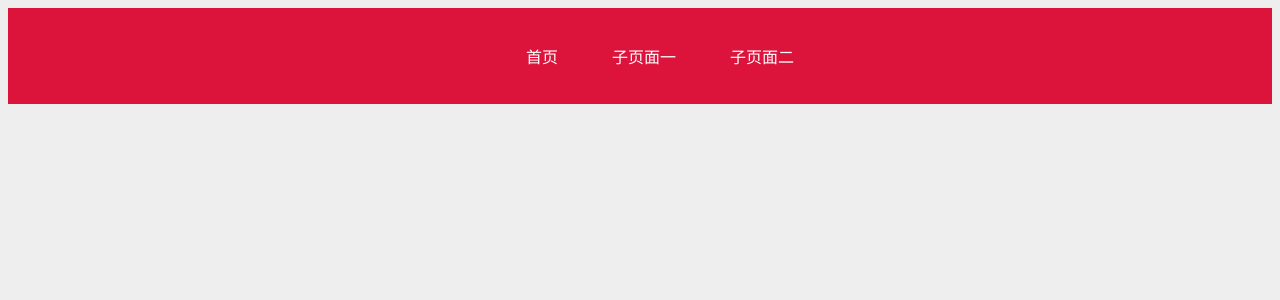
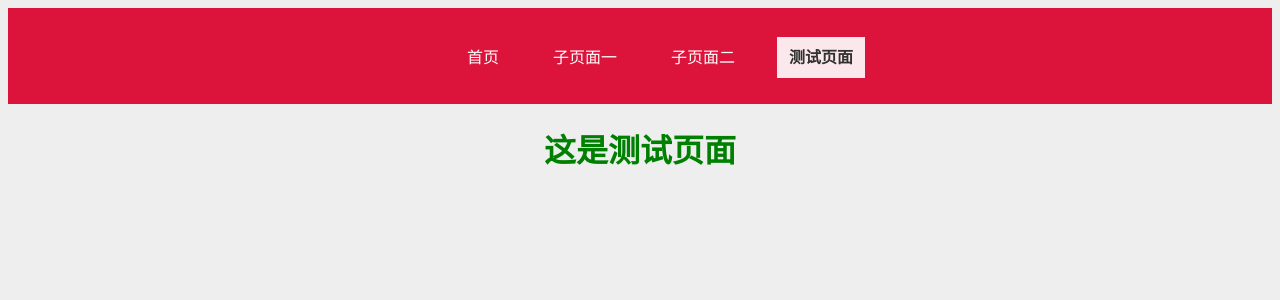
Before and after one commit to shaahy/nmis, a Vue app: page /test in a window 1280 px wide. Shown: the top 300 px of the page. Built offline with nearby package versions, Linux system fonts and the light colour scheme.

Commit message:
安装sass处理器及element组件

```diff
--- a/package.json
+++ b/package.json
@@ -10,6 +10,7 @@
     "build": "node build/build.js"
   },
   "dependencies": {
+    "element-ui": "^2.4.0",
     "vue": "^2.5.2"
   },
   "devDependencies": {
@@ -31,6 +32,7 @@
     "friendly-errors-webpack-plugin": "^1.6.1",
     "html-webpack-plugin": "^2.30.1",
     "node-notifier": "^5.1.2",
+    "node-sass": "^4.9.0",
     "optimize-css-assets-webpack-plugin": "^3.2.0",
     "ora": "^1.2.0",
     "portfinder": "^1.0.13",
@@ -38,6 +40,8 @@
     "postcss-loader": "^2.0.8",
     "postcss-url": "^7.2.1",
     "rimraf": "^2.6.0",
+    "sass-loader": "^7.0.3",
+    "sass-resources-loader": "^1.3.3",
     "semver": "^5.3.0",
     "shelljs": "^0.7.6",
     "uglifyjs-webpack-plugin": "^1.1.1",
--- a/src/App.vue
+++ b/src/App.vue
@@ -15,6 +15,5 @@ export default {
 }
 </script>
 
-<style>
-
+<style lang="scss">
 </style>
--- /dev/null
+++ b/src/assets/css/comm.scss
@@ -0,0 +1 @@
+$tmpColor:green;
--- a/src/components/AppHeader.vue
+++ b/src/components/AppHeader.vue
@@ -4,6 +4,7 @@
       <li><router-link to="/" exact>首页</router-link></li>
       <li><router-link to="/add-blog" exact>子页面一</router-link></li>
       <li><router-link to="/show-blog" exact>子页面二</router-link></li>
+      <li><router-link to="/test" exact>测试页面</router-link></li>
     </ul>
   </nav>
 </template>
--- /dev/null
+++ b/src/pages/Test.vue
@@ -0,0 +1,25 @@
+<template>
+  <h1>这是测试页面</h1>
+</template>
+
+<script>
+export default {
+  name: "test",
+  data() {
+    return {
+    }
+  },
+  methods: {
+
+  }
+};
+</script>
+
+<!-- Add "scoped" attribute to limit CSS to this component only -->
+<style lang="scss" scoped>
+@import '../assets/css/comm.scss';
+h1{
+  text-align: center;
+  color:$tmpColor;
+}
+</style>
--- a/src/router/index.js
+++ b/src/router/index.js
@@ -3,6 +3,7 @@ import VueRouter from 'vue-router'
 import AddBlog from '@/pages/AddBlog'  //示例
 import ShowBlogs from '@/pages/ShowBlogs' //示例
 import Home from '@/pages/Home' //示例
+import Test from '@/pages/Test' //示例
 
 Vue.use(VueRouter)
 
@@ -20,6 +21,10 @@ export const router =  new VueRouter({
     {
       path:"/add-blog",
       component: AddBlog
+    },
+    {
+      path:"/test",
+      component: Test
     }
   ],
   mode: "history"
```
Also changed, not shown: src/main.js (+6 -1 lines), 10 other files (tests, documents, lock files or other folders).
